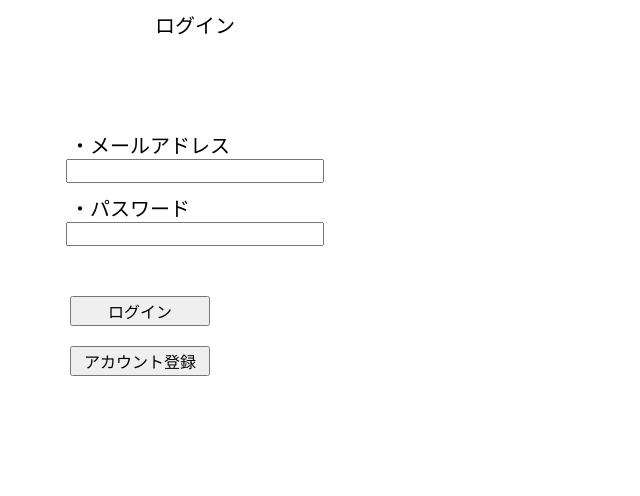
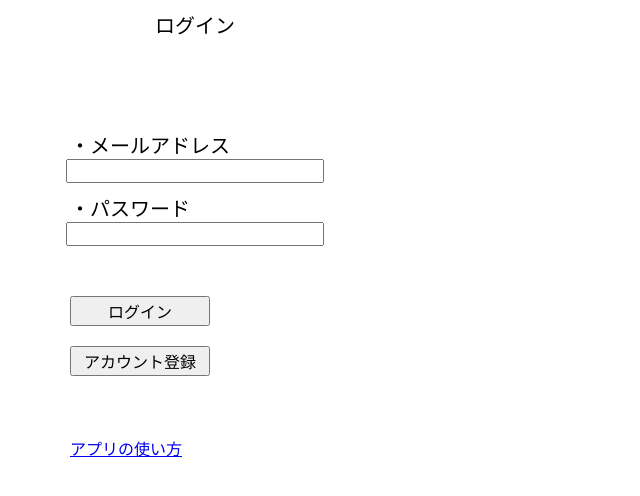
Before and after one commit to KentY6/Recipe-in-the-refrigerator, a React (Create React App) app: page / in a window 1280 px wide. Shown: the top 496 px of the page, without its empty margins (0-640 px from the left). Built offline with nearby package versions, Linux system fonts and the light colour scheme.

Commit message:
onboardingPage/linkToAuthenticationFunktion

```diff
--- a/src/app/App.css
+++ b/src/app/App.css
@@ -613,7 +613,7 @@
 
 .onboardingImg {
   width: 200px;
-  height: 500px;
+  height: 480px;
 }
 
 .description {
@@ -668,3 +668,12 @@
   margin: 10px;
   color: lightgray;
 }
+
+.tutorial {
+  width: 250px;
+  display: flex;
+  justify-content: left;
+  align-items: center;
+  margin-top: 60px;
+  font-size: 16px;
+}
--- a/src/screens/LoginForm.js
+++ b/src/screens/LoginForm.js
@@ -50,6 +50,7 @@ export const LoginForm = ({ resetFreeRecipes, logInState, setLogInState }) => {
         await auth.createUserWithEmailAndPassword(mailAddress, passWord);
         setLogInState(true);
         setErrorMessage("");
+        navigate("/onboardingPage");
       } catch (err) {
         setLogInState(false);
         console.log(err);
@@ -83,6 +84,7 @@ export const LoginForm = ({ resetFreeRecipes, logInState, setLogInState }) => {
     const user = firebase.auth().currentUser;
     try {
       // データベースのデータ削除
+      navigate("/");
       await db
         .collection(`users`)
         .doc(user.uid)
@@ -101,7 +103,6 @@ export const LoginForm = ({ resetFreeRecipes, logInState, setLogInState }) => {
     } catch (err) {
       console.error(err);
     }
-    navigate("/");
   };
   // ログアウト機能
   const logOut = () => {
@@ -175,6 +176,9 @@ export const LoginForm = ({ resetFreeRecipes, logInState, setLogInState }) => {
             {logInState === false ? "アカウント登録" : "アカウント削除"}
           </button>
         </div>
+        <div className="tutorial">
+          <Link to={"onboardingPage"}>アプリの使い方</Link>
+        </div>
       </form>
     </div>
   );
--- a/src/screens/OnboardingPage.js
+++ b/src/screens/OnboardingPage.js
@@ -117,7 +117,7 @@ export const OnboardingPage = () => {
       </div>
       <div className="skipAndDots">
         <div className="skip">
-          <Link to={"/"}>スキップ</Link>
+          <Link to={"/"}>{pageNum === 3 ? "閉じる" : "スキップ"}</Link>
         </div>
         <div className="dots">
           <div className={pageNum === 0 ? "dot" : "nonActiveDot"}>●</div>
```
